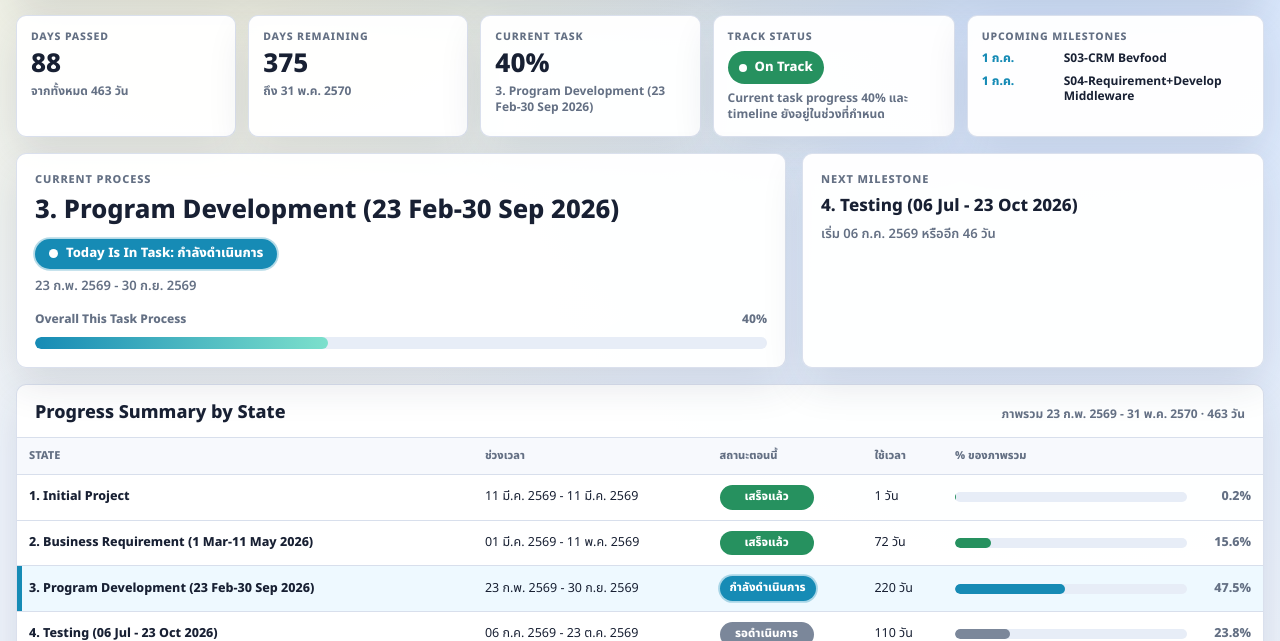
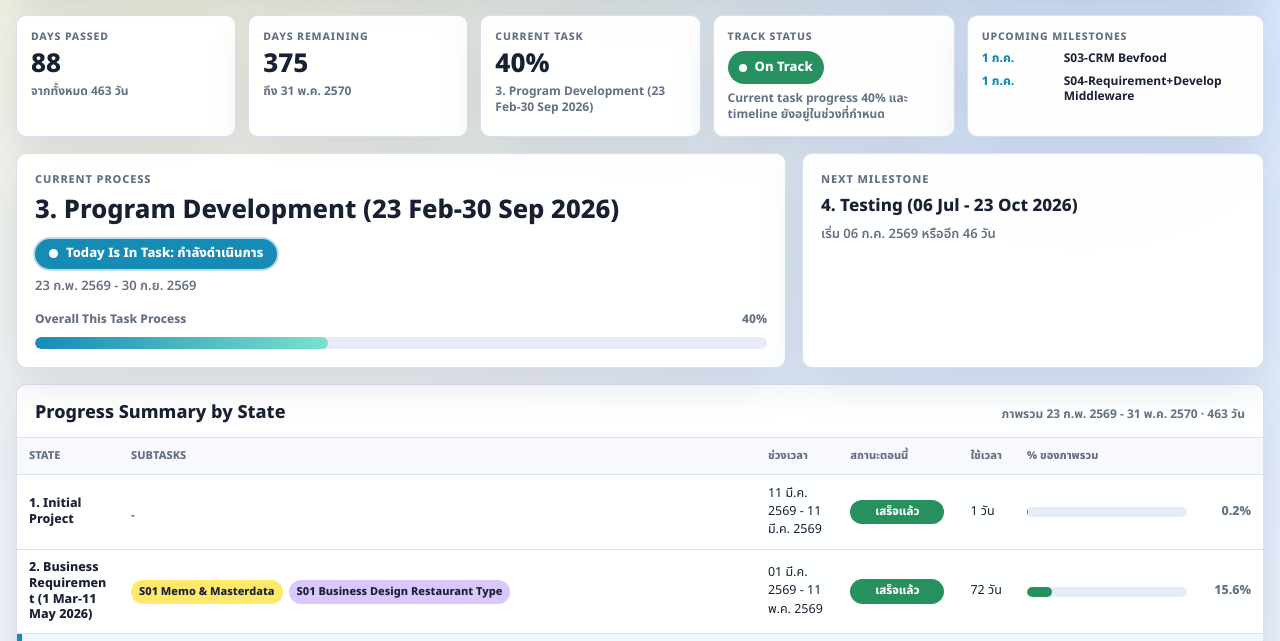
Before and after one commit to trackworkjate/job, a plain HTML site: page index.html in a window 1280 px wide. Shown: the part 306-947 px from the top of the page. Drawn offline with Linux system fonts and the light colour scheme.

Commit message:
Add subtasks to progress summary

```diff
--- a/index.html
+++ b/index.html
@@ -591,6 +591,13 @@
       align-items: center;
     }
 
+    .summary-subtasks {
+      display: flex;
+      flex-wrap: wrap;
+      gap: 6px;
+      min-width: 180px;
+    }
+
     .summary-track {
       height: 10px;
     }
@@ -1015,6 +1022,7 @@
           <thead>
             <tr>
               <th>State</th>
+              <th>Subtasks</th>
               <th>ช่วงเวลา</th>
               <th>สถานะตอนนี้</th>
               <th>ใช้เวลา</th>
@@ -1430,10 +1438,22 @@
         const state = getState(stage, current);
         const days = durationDays(stage);
         const percent = (days / overallDays) * 100;
+        const subtaskHtml = stage.tasks.some(task => getTaskCode(task))
+          ? stage.tasks
+            .filter(task => getTaskCode(task))
+            .map(task => {
+              const code = getTaskCode(task);
+              const label = task.title.replace(new RegExp(`^${code}[-\\s]*`, "i"), "");
+              const textColor = task.color === "#ffe86a" || task.color === "#d8c8ff" ? "#182033" : "#fff";
+              return `<span class="subtask-pill" style="background:${task.color};color:${textColor}" title="${task.title} (${formatRange(task)})">${code} ${label}</span>`;
+            })
+            .join("")
+          : '<span class="metric-note">-</span>';
         const tr = document.createElement("tr");
         tr.className = state === "active" ? "is-active" : "";
         tr.innerHTML = `
           <td><span class="summary-title">${stage.title}</span></td>
+          <td><div class="summary-subtasks">${subtaskHtml}</div></td>
           <td>${formatRange(stage)}</td>
           <td><span class="summary-state ${state}">${getStateLabel(state)}</span></td>
           <td>${days.toLocaleString("th-TH")} วัน</td>
```
Also changed, not shown: 1 other file.
